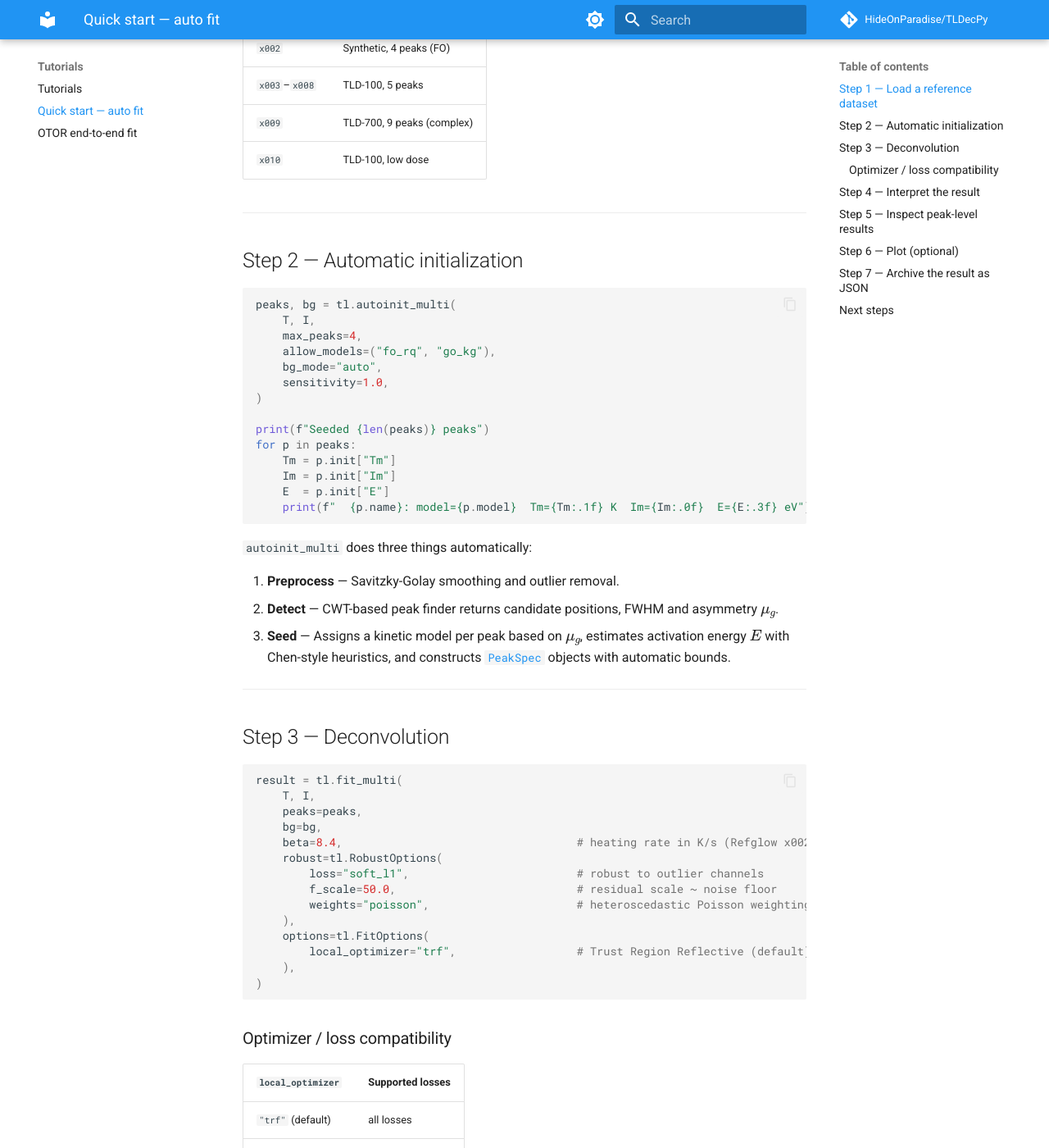
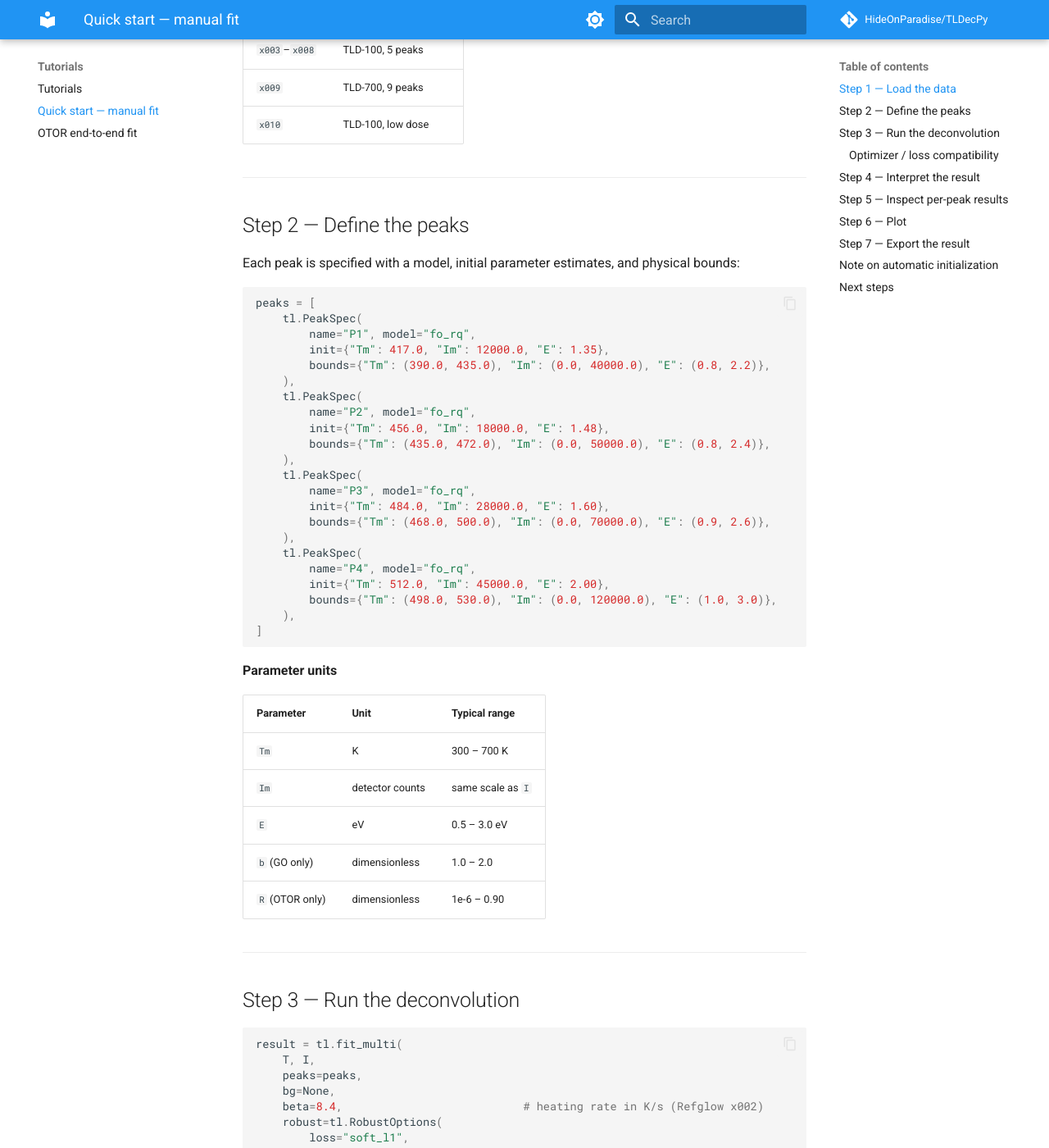
Before and after one commit to HideOnParadise/TLDecPy, an MkDocs documentation site: the page built from docs/tutorials/quickstart.md, in a window 1280 px wide and 1400 px high, scrolled down 970 px. Shown: the whole window at 82% size. Built offline with MkDocs 1.6.1 and Material for MkDocs 9.7.7, drawn with Linux system fonts in a browser that asks for light colours; comment, search, counter and statistics services are not loaded; the version menu is left out; some of the changed text lies outside the part shown.

Commit message:
docs: prioritize manual peak setup over autoinit throughout documentation

````diff
--- a/docs/tutorials/index.md
+++ b/docs/tutorials/index.md
@@ -5,8 +5,7 @@ Each tutorial is self-contained and reproducible.
 
 | Tutorial | What you learn |
 |---|---|
-| [Quick start — auto fit](quickstart.md) | Load Refglow data, run automatic initialization, execute multi-peak deconvolution, inspect metrics |
+| [Quick start — manual fit](quickstart.md) | Define peaks explicitly, run multi-peak deconvolution, inspect and interpret the results |
 | [OTOR end-to-end fit](otor_fit.md) | Generate synthetic OTOR data, set manual bounds, fit, recover kinetic parameters |
 
-After the tutorials, see the [How-to guides](../how-to/index.md) for task-specific recipes
-and the [Explanation](../explanation/index.md) section for the underlying physics.
+After the tutorials, see the [How-to guides](../how-to/index.md) for specific recipes and the [Explanation](../explanation/index.md) section for the underlying physics.
--- a/docs/tutorials/quickstart.md
+++ b/docs/tutorials/quickstart.md
@@ -1,13 +1,8 @@
-# Quick start: automatic multi-peak deconvolution
+# Quick start: manual multi-peak deconvolution
 
-This tutorial walks through a complete deconvolution of **Refglow x002** — a
-four-peak synthetic first-order glow curve from the GLOCANIN benchmark dataset
-(Bos et al., 1993).  You will:
+This tutorial covers a complete deconvolution of **Refglow x002**, a four-peak synthetic first-order glow curve from the GLOCANIN benchmark (Bos et al., 1993).
 
-1. Load a bundled reference dataset.
-2. Run automatic peak initialization.
-3. Execute multi-peak deconvolution with a robust loss.
-4. Read and interpret every key field of the result.
+In TL deconvolution, peak positions and initial parameter estimates are usually known — either from partial heating experiments, derivative analysis, or published data on the material under study. Defining peaks manually gives full control over the fit and is the standard approach for publication-quality results.
 
 **Prerequisites**
 
@@ -17,77 +12,84 @@ pip install tldecpy
 
 ---
 
-## Step 1 — Load a reference dataset
+## Step 1 — Load the data
 
 ```python
 import tldecpy as tl
 
-# Available IDs: x001 to x010  (list them with tl.list_refglow())
 T, I = tl.load_refglow("x002")
 print(f"Points : {len(T)}")
 print(f"T range: {T[0]:.1f} – {T[-1]:.1f} K")
 print(f"I max  : {I.max():.0f}")
 ```
 
-`load_refglow` returns two 1-D NumPy float64 arrays: temperature in **kelvin**
-and TL intensity in arbitrary detector counts.
+`load_refglow` returns two 1-D NumPy float64 arrays: temperature in **kelvin** and TL intensity in arbitrary counts.
 
 | Dataset | Description |
 |---|---|
 | `x001` | Synthetic, 1 peak (FO) |
 | `x002` | Synthetic, 4 peaks (FO) |
 | `x003`–`x008` | TLD-100, 5 peaks |
-| `x009` | TLD-700, 9 peaks (complex) |
+| `x009` | TLD-700, 9 peaks |
 | `x010` | TLD-100, low dose |
 
 ---
 
-## Step 2 — Automatic initialization
+## Step 2 — Define the peaks
+
+Each peak is specified with a model, initial parameter estimates, and physical bounds:
 
 ```python
-peaks, bg = tl.autoinit_multi(
-    T, I,
-    max_peaks=4,
-    allow_models=("fo_rq", "go_kg"),
-    bg_mode="auto",
-    sensitivity=1.0,
-)
-
-print(f"Seeded {len(peaks)} peaks")
-for p in peaks:
-    Tm = p.init["Tm"]
-    Im = p.init["Im"]
-    E  = p.init["E"]
-    print(f"  {p.name}: model={p.model}  Tm={Tm:.1f} K  Im={Im:.0f}  E={E:.3f} eV")
+peaks = [
+    tl.PeakSpec(
+        name="P1", model="fo_rq",
+        init={"Tm": 417.0, "Im": 12000.0, "E": 1.35},
+        bounds={"Tm": (390.0, 435.0), "Im": (0.0, 40000.0), "E": (0.8, 2.2)},
+    ),
+    tl.PeakSpec(
+        name="P2", model="fo_rq",
+        init={"Tm": 456.0, "Im": 18000.0, "E": 1.48},
+        bounds={"Tm": (435.0, 472.0), "Im": (0.0, 50000.0), "E": (0.8, 2.4)},
+    ),
+    tl.PeakSpec(
+        name="P3", model="fo_rq",
+        init={"Tm": 484.0, "Im": 28000.0, "E": 1.60},
+        bounds={"Tm": (468.0, 500.0), "Im": (0.0, 70000.0), "E": (0.9, 2.6)},
+    ),
+    tl.PeakSpec(
+        name="P4", model="fo_rq",
+        init={"Tm": 512.0, "Im": 45000.0, "E": 2.00},
+        bounds={"Tm": (498.0, 530.0), "Im": (0.0, 120000.0), "E": (1.0, 3.0)},
+    ),
+]
 ```
 
-`autoinit_multi` does three things automatically:
+**Parameter units**
 
-1. **Preprocess** — Savitzky-Golay smoothing and outlier removal.
-2. **Detect** — CWT-based peak finder returns candidate positions, FWHM and
-   asymmetry \(\mu_g\).
-3. **Seed** — Assigns a kinetic model per peak based on \(\mu_g\), estimates
-   activation energy \(E\) with Chen-style heuristics, and constructs
-   [`PeakSpec`](../reference/schemas.md) objects with automatic bounds.
+| Parameter | Unit | Typical range |
+|---|---|---|
+| `Tm` | K | 300 – 700 K |
+| `Im` | detector counts | same scale as `I` |
+| `E` | eV | 0.5 – 3.0 eV |
+| `b` (GO only) | dimensionless | 1.0 – 2.0 |
+| `R` (OTOR only) | dimensionless | 1e-6 – 0.90 |
 
 ---
 
-## Step 3 — Deconvolution
+## Step 3 — Run the deconvolution
 
 ```python
 result = tl.fit_multi(
     T, I,
     peaks=peaks,
-    bg=bg,
-    beta=8.4,                                   # heating rate in K/s (Refglow x002)
+    bg=None,
+    beta=8.4,                           # heating rate in K/s (Refglow x002)
     robust=tl.RobustOptions(
-        loss="soft_l1",                         # robust to outlier channels
-        f_scale=50.0,                           # residual scale ~ noise floor
-        weights="poisson",                      # heteroscedastic Poisson weighting
+        loss="soft_l1",
+        f_scale=50.0,
+        weights="poisson",
     ),
-    options=tl.FitOptions(
-        local_optimizer="trf",                  # Trust Region Reflective (default)
-    ),
+    options=tl.FitOptions(local_optimizer="trf"),
 )
 ```
 
@@ -105,33 +107,29 @@ result = tl.fit_multi(
 
 ```python
 print(f"Converged : {result.converged}")
-print(f"Message   : {result.message}")
 print(f"R²        : {result.metrics.R2:.6f}")
 print(f"FOM       : {result.metrics.FOM:.3f} %")
 print(f"AIC       : {result.metrics.AIC:.1f}")
 print(f"jac_cond  : {result.jac_cond:.2e}")
 ```
 
-**What to look for**
-
 | Field | Good value | Warning |
 |---|---|---|
-| `converged` | `True` | `False` → widen bounds or change init |
+| `converged` | `True` | `False` → revise bounds or initial values |
 | `metrics.FOM` | < 5 % | > 5 % → model mismatch or missing peak |
 | `metrics.R2` | > 0.999 | — |
-| `jac_cond` | < 1e8 | > 1e10 → ill-conditioned, parameters correlated |
+| `jac_cond` | < 1e8 | > 1e10 → parameters likely correlated |
 | `hit_bounds` | all `False` | `True` → parameter pinned at bound |
 
 ```python
-# Check for bound violations
 for param, hit in result.hit_bounds.items():
     if hit:
-        print(f"  WARNING {param} hit its bound")
+        print(f"  WARNING: {param} hit its bound")
 ```
 
 ---
 
-## Step 5 — Inspect peak-level results
+## Step 5 — Inspect per-peak results
 
 ```python
 for peak in result.peaks:
@@ -143,67 +141,62 @@ for peak in result.peaks:
     )
 ```
 
-Each [`PeakResult`](../reference/schemas.md) contains:
+Each `PeakResult` contains:
 
-- `params` — fitted parameter dict (always includes `Tm`, `Im`, `E`; GO adds
-  `b`; OTOR adds `R`; FO/SO/GO/MO add derived frequency factor `s`)
-- `y_hat` — fitted peak contribution array (same length as `T`)
-- `area` — integrated area under the peak
-- `uncertainties` — parameter standard errors from Jacobian covariance
-- `ci_95` — 95 % confidence intervals (only if `RobustOptions.ci_bootstrap=True`)
+- `params` — fitted parameter dict
+- `y_hat` — individual peak contribution
+- `area` — integrated area
+- `uncertainties` — standard errors from Jacobian covariance
 
 ---
 
-## Step 6 — Plot (optional)
+## Step 6 — Plot
 
 ```python
-import numpy as np
-try:
-    import matplotlib.pyplot as plt
+import matplotlib.pyplot as plt
 
-    fig, (ax1, ax2) = plt.subplots(2, 1, figsize=(8, 6), sharex=True)
+fig, (ax1, ax2) = plt.subplots(2, 1, figsize=(8, 6), sharex=True)
 
-    ax1.plot(T, I, "k.", ms=2, label="Observed")
-    ax1.plot(T, result.y_hat_total, "r-", lw=1.5, label="Total fit")
-    for peak in result.peaks:
-        ax1.fill_between(T, 0, peak.y_hat, alpha=0.4, label=peak.name)
-    ax1.set_ylabel("Intensity (a.u.)")
-    ax1.legend(fontsize=8)
+ax1.plot(T, I, "k.", ms=2, label="Observed")
+ax1.plot(T, result.y_hat_total, "r-", lw=1.5, label="Total fit")
+for peak in result.peaks:
+    ax1.fill_between(T, 0, peak.y_hat, alpha=0.4, label=peak.name)
+ax1.set_ylabel("Intensity (a.u.)")
+ax1.legend(fontsize=8)
 
-    ax2.plot(T, result.residuals, "b-", lw=0.8)
-    ax2.axhline(0, color="k", lw=0.5, ls="--")
-    ax2.set_xlabel("Temperature (K)")
-    ax2.set_ylabel("Residuals")
+ax2.plot(T, result.residuals, "b-", lw=0.8)
+ax2.axhline(0, color="k", lw=0.5, ls="--")
+ax2.set_xlabel("Temperature (K)")
+ax2.set_ylabel("Residuals")
 
-    plt.tight_layout()
-    plt.show()
-except ImportError:
-    print("Install matplotlib to generate the plot.")
+plt.tight_layout()
+plt.show()
 ```
 
 ---
 
-## Step 7 — Archive the result as JSON
+## Step 7 — Export the result
 
 ```python
-import json, pathlib
+import pathlib
 
-payload = result.model_dump_json(indent=2)
-pathlib.Path("refglow_x002_result.json").write_text(payload)
-print("Saved result to refglow_x002_result.json")
+pathlib.Path("refglow_x002_result.json").write_text(
+    result.model_dump_json(indent=2)
+)
 ```
 
-The JSON file includes all arrays (stored as lists), all metrics, and all
-parameter values.  It can be reloaded with
-`MultiFitResult.model_validate_json(...)` for downstream analysis.
+The JSON file includes all fitted parameters, metrics, and intensity arrays, and can be reloaded with `MultiFitResult.model_validate_json(...)`.
+
+---
+
+## Note on automatic initialization
+
+For unfamiliar datasets where peak positions are not known in advance, `autoinit_multi` can provide rough initial estimates via CWT-based peak detection. These should be treated as a starting point and reviewed carefully — automatic detection can miss overlapping peaks or misassign models. See [Manual peak setup](../how-to/manual_peak_setup.md) for guidance on refining those estimates.
 
 ---
 
 ## Next steps
 
 - [OTOR end-to-end fit](otor_fit.md) — retrapping model with explicit bounds
-- [Manual peak setup](../how-to/manual_peak_setup.md) — skip autoinit and
-  control every bound
-- [Robust fitting](../how-to/robust_fitting.md) — understand every loss option
-- [Kinetic models — physics](../explanation/kinetic_models.md) — understand
-  model selection
+- [Robust fitting](../how-to/robust_fitting.md) — loss function selection
+- [Kinetic models — physics](../explanation/kinetic_models.md) — model selection criteria
--- a/mkdocs.yml
+++ b/mkdocs.yml
@@ -70,16 +70,16 @@ nav:
   - Home: index.md
   - Tutorials:
     - tutorials/index.md
-    - Quick start — auto fit: tutorials/quickstart.md
+    - Quick start — manual fit: tutorials/quickstart.md
     - OTOR end-to-end fit: tutorials/otor_fit.md
   - How-to guides:
     - how-to/index.md
-    - One-shot automatic deconvolution: how-to/iterative_deconvolution.md
     - Manual peak setup: how-to/manual_peak_setup.md
     - Robust fitting and loss functions: how-to/robust_fitting.md
     - Uncertainty budget: how-to/uncertainty_budget.md
     - Fix and freeze parameters: how-to/fix_parameters.md
     - Synthetic curves with noise: how-to/simulate_synthetic.md
+    - Automatic initialization: how-to/iterative_deconvolution.md
     - Serialize and archive results: serialization.md
   - Explanation:
     - explanation/index.md
````
Also changed, not shown: docs/how-to/index.md (+5 -5 lines), docs/how-to/manual_peak_setup.md (+4 -3 lines), docs/index.md (+36 -21 lines).
